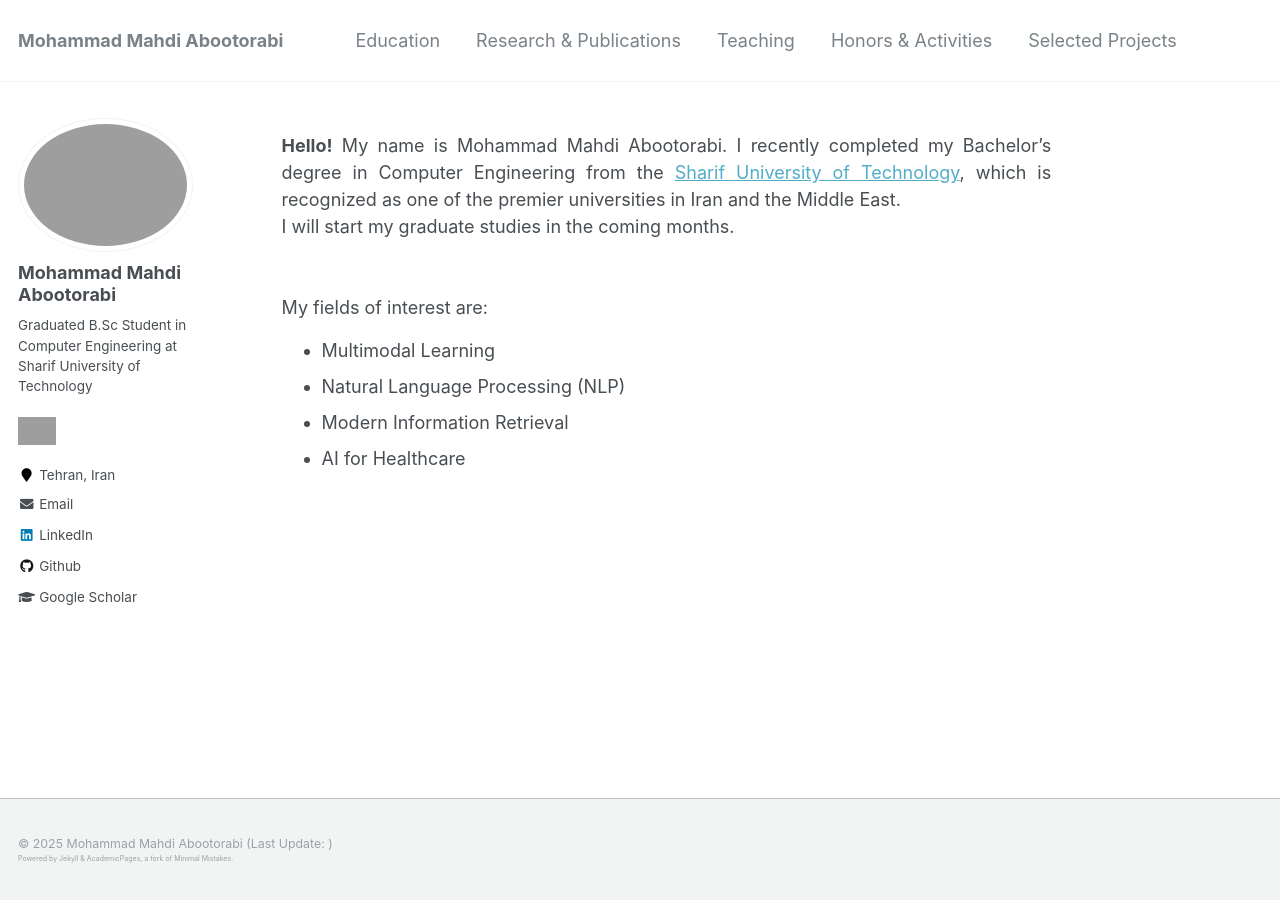
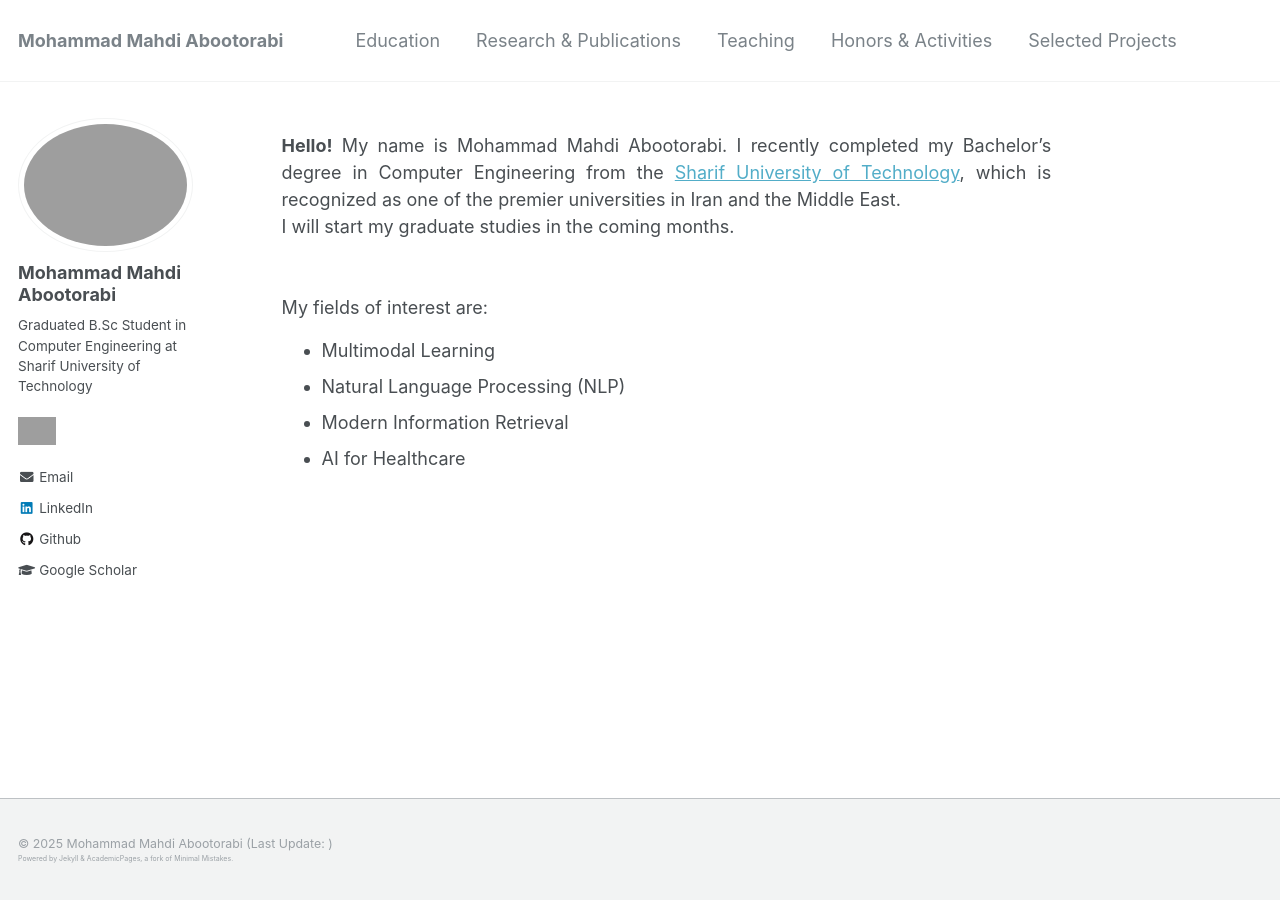
Before and after one commit to aboots/aboots.github.io, a Jekyll site: the page built from _pages/about.md, in a window 1280 px wide. Built offline with Jekyll 4.4.1, drawn with Linux system fonts in a browser that asks for light colours; nearby versions of some CDN libraries; grey boxes are pictures that could not be loaded.

Commit message:
Update _config.yml

```diff
--- a/_config.yml
+++ b/_config.yml
@@ -83,7 +83,7 @@ author:
   name             : "Mohammad Mahdi Abootorabi"
   avatar           : "aboots.png"
   bio              : "Graduated B.Sc Student in Computer Engineering at Sharif University of Technology <br><br> <a href='https://en.sharif.edu/'><img src='/images/sharif.png' style='width: 20%; height: 20%;' /></a>"
-  location         : "Tehran, Iran"
+  location         :
   employer         :
   pubmed           : #"https://www.ncbi.nlm.nih.gov/pubmed/?term=john+snow"
   googlescholar    : "https://scholar.google.com/citations?user=EM1ux2sAAAAJ&hl=en"
```
